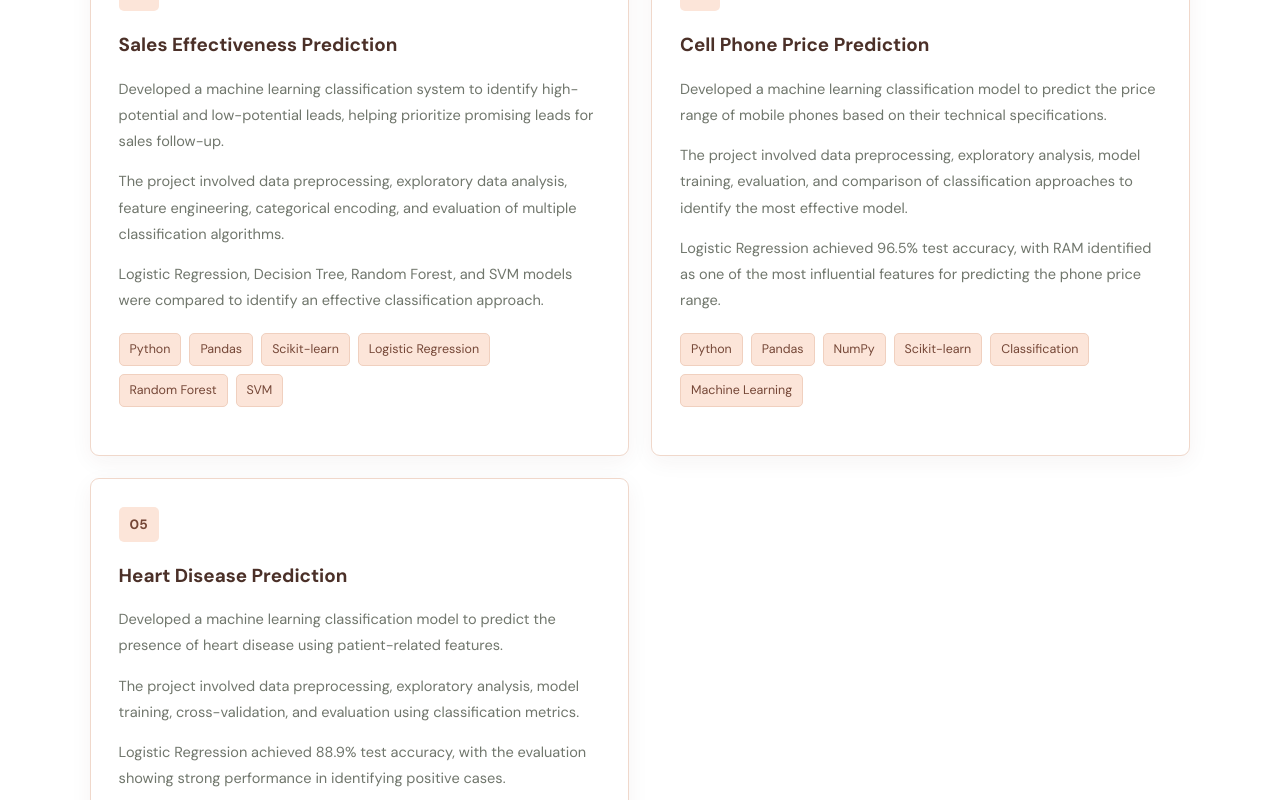
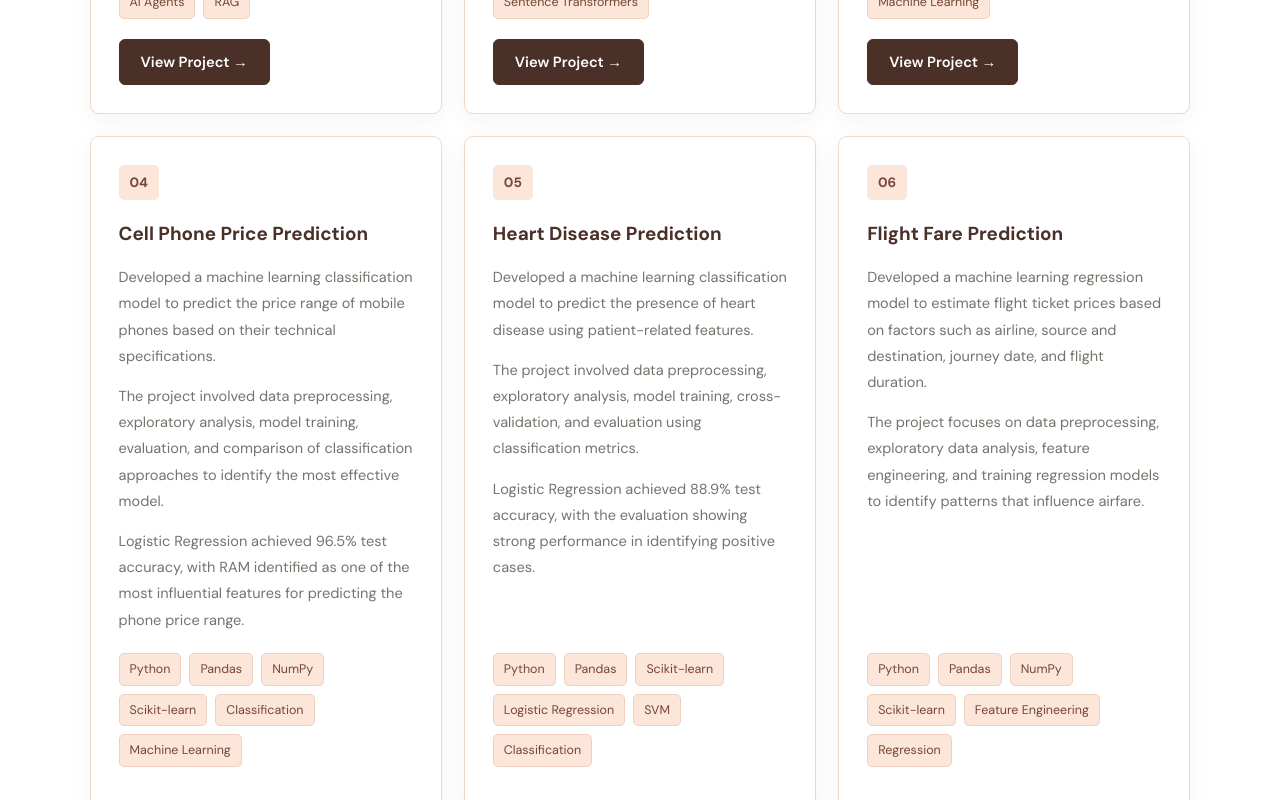
Before and after one commit to Sahanarao30/sahana-portfolio, a React (Vite) app: page / in a window 1280 px wide. Shown: the part 3460-4260 px from the top of the page. Built offline with nearby package versions, Linux system fonts and the light colour scheme.

Commit message:
Add Insurance project link to portfolio

```diff
--- a/src/App.css
+++ b/src/App.css
@@ -336,7 +336,7 @@ button.secondary-button:hover {
 
 .projects-container {
   display: grid;
-  grid-template-columns: repeat(2, minmax(0, 1fr));
+  grid-template-columns: repeat(3, minmax(0, 1fr));
   gap: 22px;
   align-items: stretch;
 }
@@ -916,3 +916,28 @@ button:hover {
 #about {
   margin-top: 0 !important;
 }
+/* Force three project cards per row on desktop */
+@media (min-width: 901px) {
+  #projects .projects-container {
+    display: grid !important;
+    grid-template-columns: repeat(3, minmax(0, 1fr)) !important;
+    width: 100%;
+  }
+}
+
+.project-link {
+  display: inline-block;
+  margin-top: 16px;
+  padding: 10px 18px;
+  background-color: #8b5e3c;
+  color: #ffffff;
+  text-decoration: none;
+  border-radius: 8px;
+  font-weight: 600;
+  transition: background-color 0.3s ease;
+}
+
+.project-link:hover {
+  background-color: #6f452b;
+  color: #ffffff;
+}
--- a/src/App.jsx
+++ b/src/App.jsx
@@ -304,40 +304,56 @@ function App() {
         <span>LLM</span>
         <span>Sentence Transformers</span>
       </div>
+      <a
+href="https://github.com/Sahanarao30/RAG-Project"
+target="_blank"
+rel="noopener noreferrer"
+>
+<button>View Project →</button>
+</a>
+
     </div>
 
         {/* Project 3 */}
         <div className="project-card">
       <div className="project-number">03</div>
 
-      <h3>Sales Effectiveness Prediction</h3>
+      <h3>Insurance Cost Prediction</h3>
 
       <p>
-        Developed a machine learning classification system to identify
-        high-potential and low-potential leads, helping prioritize
-        promising leads for sales follow-up.
+        Developed a machine learning regression model to estimate
+        medical insurance costs based on individual and lifestyle
+        characteristics.
       </p>
 
       <p>
         The project involved data preprocessing, exploratory data
-        analysis, feature engineering, categorical encoding, and
-        evaluation of multiple classification algorithms.
+        analysis, feature preparation, model training, and evaluation
+        of regression algorithms.
       </p>
 
       <p>
-        Logistic Regression, Decision Tree, Random Forest, and SVM
-        models were compared to identify an effective classification
-        approach.
+        The best-performing model achieved an R² score of 0.8812,
+        demonstrating its ability to explain a substantial proportion
+        of the variation in insurance costs.
       </p>
 
       <div className="tech-stack">
         <span>Python</span>
         <span>Pandas</span>
+        <span>NumPy</span>
         <span>Scikit-learn</span>
-        <span>Logistic Regression</span>
-        <span>Random Forest</span>
-        <span>SVM</span>
+        <span>Regression</span>
+        <span>Machine Learning</span>
         </div>
+
+<a
+  href="https://github.com/Sahanarao30/Insurance-Cost-Prediction"
+  target="_blank"
+  rel="noopener noreferrer"
+>
+  <button>View Project →</button>
+</a>
 </div>
 
   {/* Project 4 */}
@@ -408,6 +424,33 @@ function App() {
       </div>
     </div>
 
+    {/* Project 6 */}
+    <div className="project-card">
+      <div className="project-number">06</div>
+
+      <h3>Flight Fare Prediction</h3>
+
+      <p>
+        Developed a machine learning regression model to estimate
+        flight ticket prices based on factors such as airline,
+        source and destination, journey date, and flight duration.
+      </p>
+
+      <p>
+        The project focuses on data preprocessing, exploratory data
+        analysis, feature engineering, and training regression models
+        to identify patterns that influence airfare.
+      </p>
+
+      <div className="tech-stack">
+        <span>Python</span>
+        <span>Pandas</span>
+        <span>NumPy</span>
+        <span>Scikit-learn</span>
+        <span>Feature Engineering</span>
+        <span>Regression</span>
+      </div>
+    </div>
     </div>
   </section>
 
```
Lines whose indentation alone changed are shown as unchanged.
